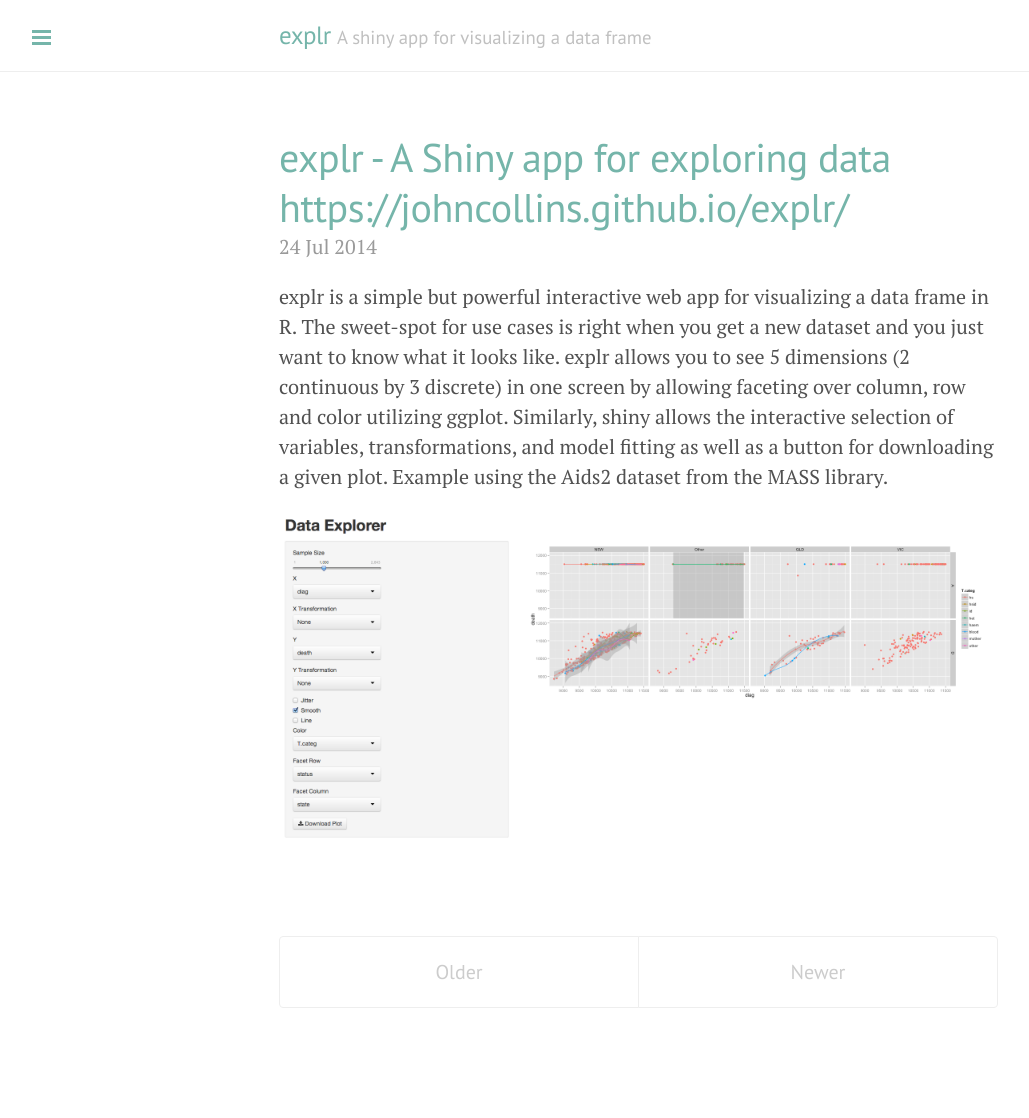
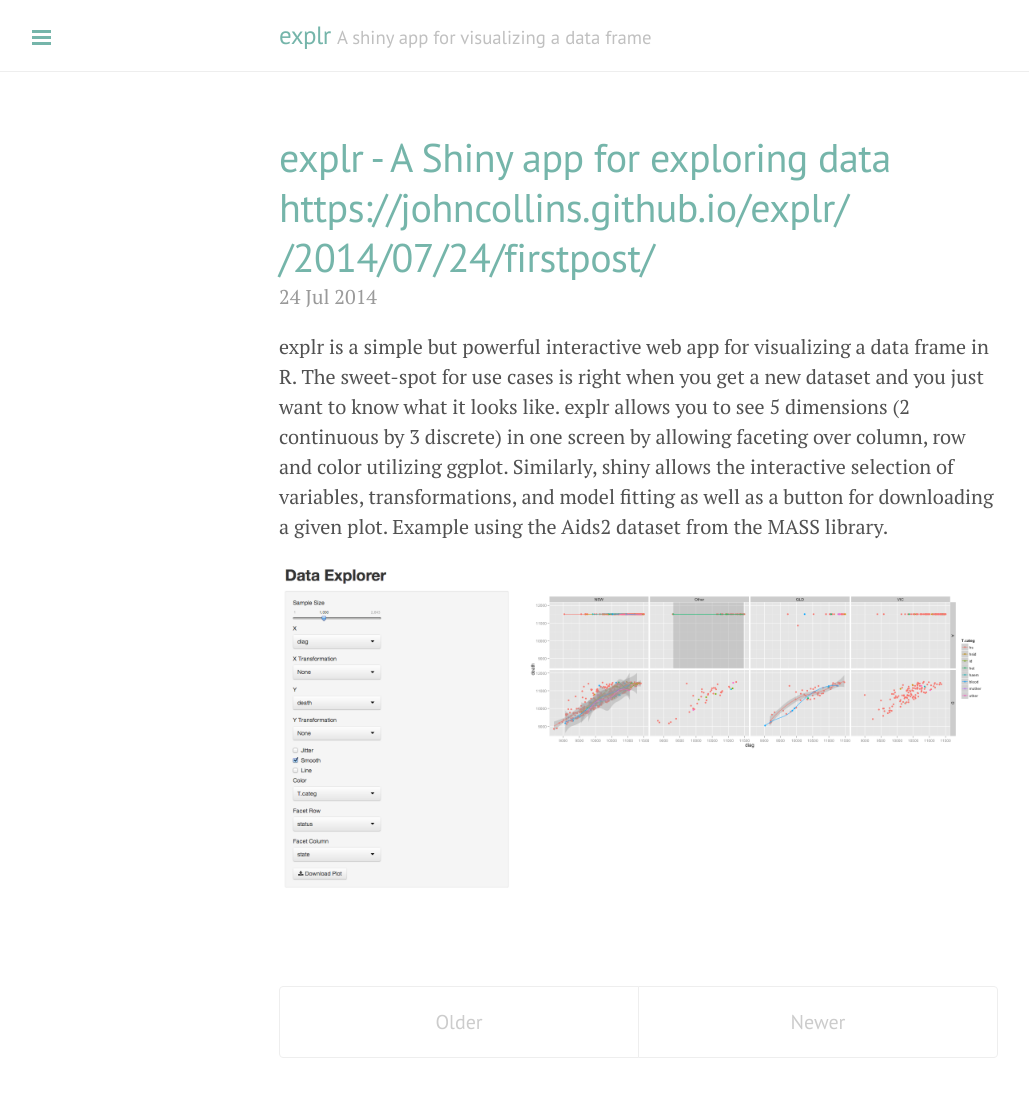
Before and after one commit to johncollins/DataExplorer, a Jekyll site: the page built from index.html, in a window 1280 px wide. Shown: the whole page, without its empty margins (1-1030 px from the left). Built offline with Jekyll 4.4.1, drawn with Linux system fonts in a browser that asks for light colours; the list of posts is cut into pages by our own code; before the commit the page ends 1068 px from its top, so only the background shows below that.

Commit message:
changed markdown interpreter

```diff
--- a/index.html
+++ b/index.html
@@ -10,6 +10,7 @@
       <a href="{{ post.url }}">
         {{ post.title }}
         {{site.baseurl}}
+        {{post.url}}
       </a>
     </h1>
 
```
